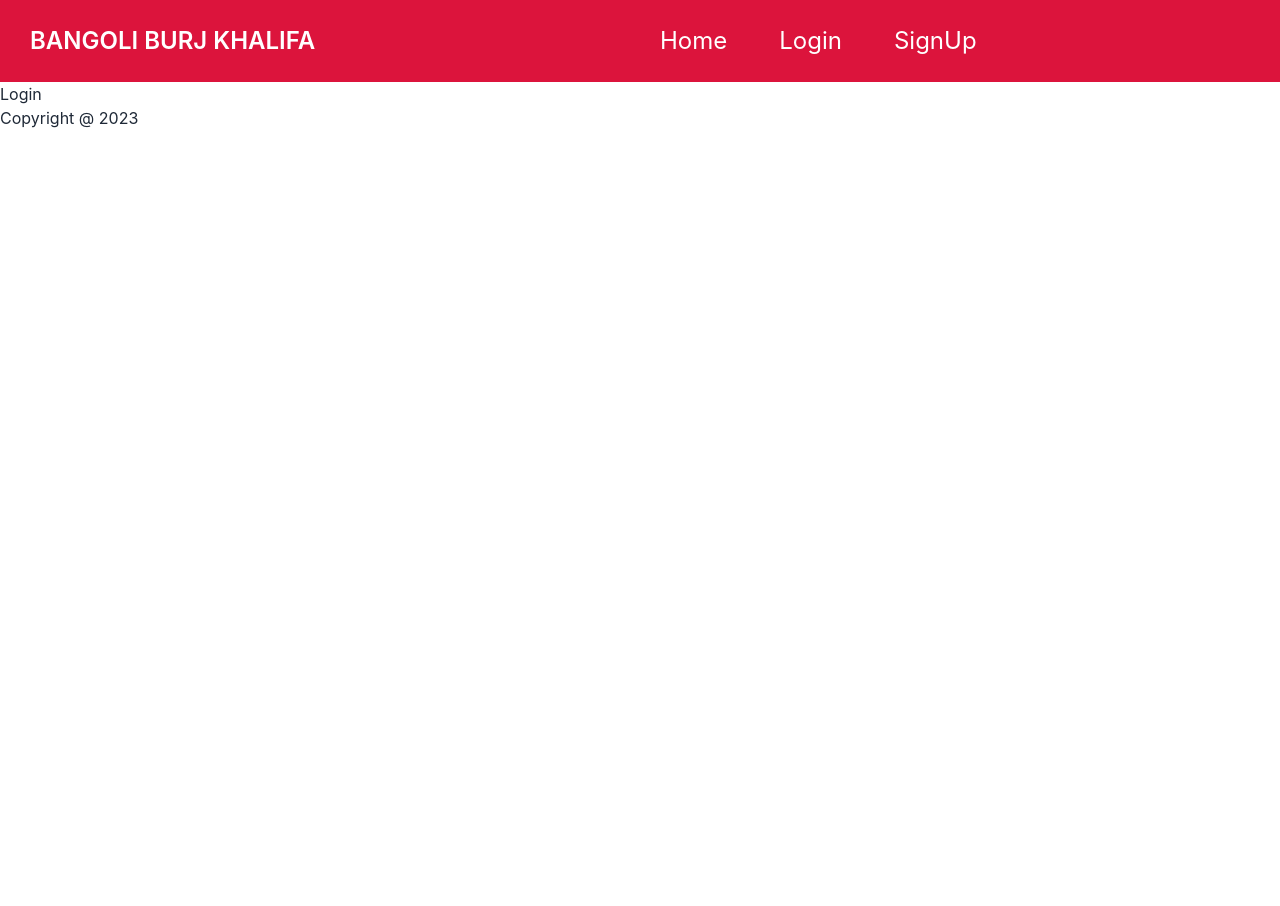
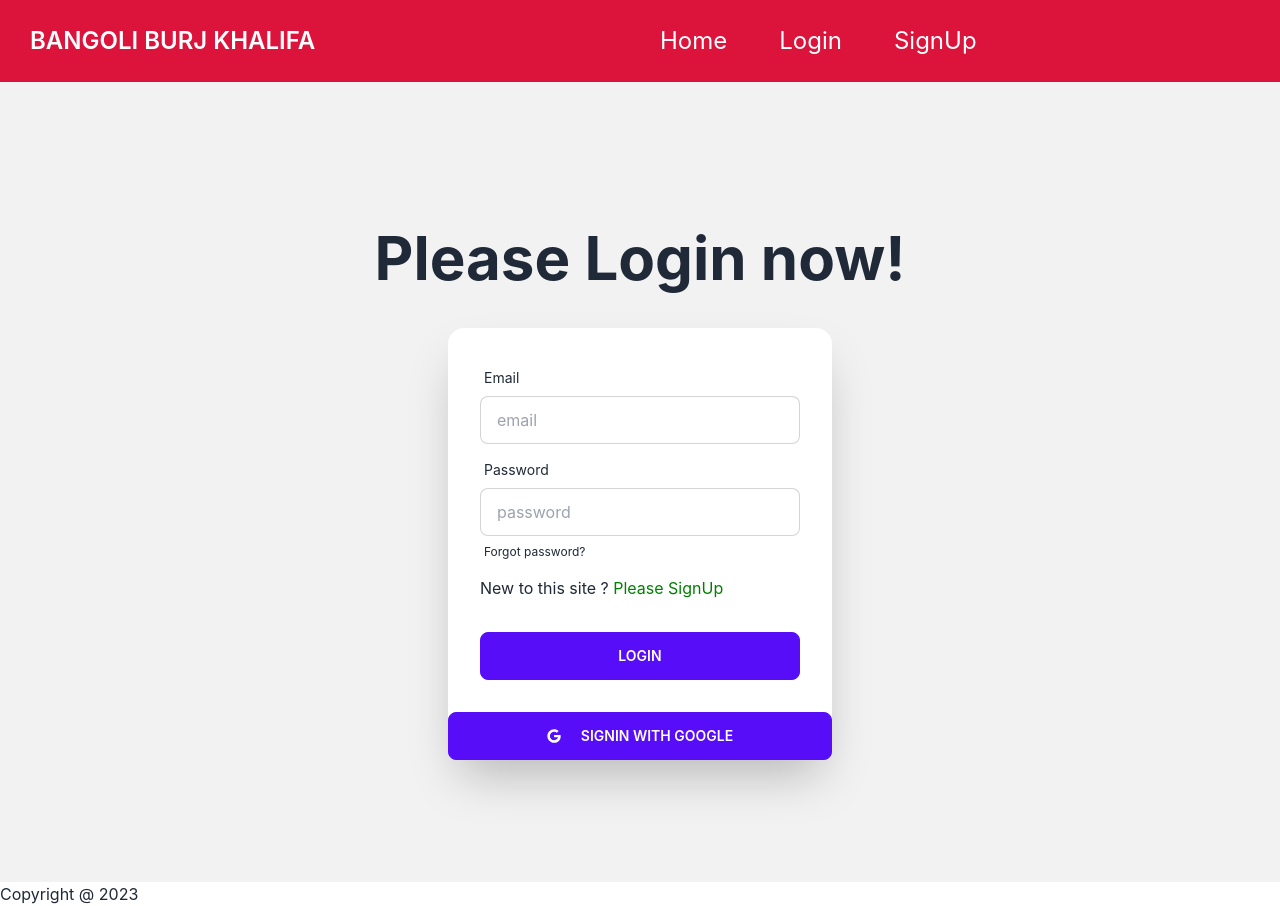
Before and after one commit to sazzadhossain1/-bangoli-burj-khalifa, a React (Create React App) app: page /login in a window 1280 px wide. Before the commit the page ends 800 px from the top, so only its background shows below. Built offline with nearby package versions, Linux system fonts and the light colour scheme.

Commit message:
create user in signUp page and firebase authentication

```diff
--- a/package.json
+++ b/package.json
@@ -10,6 +10,7 @@
     "firebase": "^9.19.1",
     "react": "^18.2.0",
     "react-dom": "^18.2.0",
+    "react-icons": "^4.8.0",
     "react-router-dom": "^6.10.0",
     "react-scripts": "5.0.1",
     "web-vitals": "^2.1.4"
--- /dev/null
+++ b/src/Context/UserContext.js
@@ -0,0 +1,19 @@
+import React, { createContext } from "react";
+import app from "../firebase/firebase.init";
+import { createUserWithEmailAndPassword, getAuth } from "firebase/auth";
+
+export const AuthContext = createContext();
+const auth = getAuth(app);
+
+const UserContext = ({ children }) => {
+  const createUser = (email, password) => {
+    return createUserWithEmailAndPassword(auth, email, password);
+  };
+
+  const authInfo = { createUser };
+  return (
+    <AuthContext.Provider value={authInfo}>{children}</AuthContext.Provider>
+  );
+};
+
+export default UserContext;
--- a/src/components/Login/Login.js
+++ b/src/components/Login/Login.js
@@ -1,7 +1,72 @@
 import React from "react";
+import { FaGoogle } from "react-icons/fa";
+import { Link } from "react-router-dom";
 
 const Login = () => {
-  return <div>Login</div>;
+  const handleLogin = (e) => {
+    e.preventDefault();
+
+    const form = e.target;
+    const email = form.email.value;
+    const password = form.password.value;
+
+    console.log(email, password);
+  };
+  return (
+    <div>
+      <div className="hero min-h-screen bg-base-200">
+        <div className="hero-content flex-col ">
+          <div className="text-center lg:text-left">
+            <h1 className="text-6xl font-bold my-6">Please Login now!</h1>
+          </div>
+          <div className="card flex-shrink-0 w-full max-w-sm shadow-2xl bg-base-100">
+            <form onSubmit={handleLogin} className="card-body">
+              <div className="form-control">
+                <label className="label">
+                  <span className="label-text">Email</span>
+                </label>
+                <input
+                  type="email"
+                  name="email"
+                  placeholder="email"
+                  className="input input-bordered"
+                />
+              </div>
+              <div className="form-control">
+                <label className="label">
+                  <span className="label-text">Password</span>
+                </label>
+                <input
+                  type="password"
+                  name="password"
+                  placeholder="password"
+                  className="input input-bordered"
+                />
+                <label className="label">
+                  <Link href="#" className="label-text-alt link link-hover">
+                    Forgot password?
+                  </Link>
+                </label>
+              </div>
+              <h1>
+                New to this site ?{" "}
+                <Link style={{ color: "green" }} to="/signUp">
+                  Please SignUp
+                </Link>
+              </h1>
+              <div className="form-control mt-6">
+                <button className="btn btn-primary">Login</button>
+              </div>
+            </form>
+            <button className="googleBtn btn btn-primary">
+              <FaGoogle></FaGoogle>
+              <p className="ml-5">SignIn With Google</p>
+            </button>
+          </div>
+        </div>
+      </div>
+    </div>
+  );
 };
 
 export default Login;
--- a/src/components/SignUp/SignUp.js
+++ b/src/components/SignUp/SignUp.js
@@ -1,7 +1,28 @@
-import React from "react";
+import React, { useContext } from "react";
 import { Link } from "react-router-dom";
+import { FaGoogle } from "react-icons/fa";
+import "./signUp.css";
+import { AuthContext } from "../../Context/UserContext";
 
 const SignUp = () => {
+  const { createUser } = useContext(AuthContext);
+
+  const handleSignUp = (e) => {
+    e.preventDefault();
+
+    const form = e.target;
+    const email = form.email.value;
+    const password = form.password.value;
+    const confirm = form.confirm.value;
+    console.log(email, password, confirm);
+
+    createUser(email, password)
+      .then((result) => {
+        const user = result.user;
+        console.log(user);
+      })
+      .catch((error) => console.log(error));
+  };
   return (
     <div>
       <div className="hero min-h-screen bg-base-200">
@@ -10,7 +31,7 @@ const SignUp = () => {
             <h1 className="text-6xl font-bold my-6">Please SignUp now!</h1>
           </div>
           <div className="card flex-shrink-0 w-full max-w-sm shadow-2xl bg-base-100">
-            <form className="card-body">
+            <form onSubmit={handleSignUp} className="card-body">
               <div className="form-control">
                 <label className="label">
                   <span className="label-text">Email</span>
@@ -48,7 +69,7 @@ const SignUp = () => {
               </div>
 
               <h1>
-                Already have an account?{" "}
+                Already have an account?
                 <Link style={{ color: "green" }} to="/login">
                   Please login
                 </Link>
@@ -59,7 +80,8 @@ const SignUp = () => {
               </div>
             </form>
 
-            <button className="googleBtn">
+            <button className="googleBtn btn btn-primary">
+              <FaGoogle></FaGoogle>
               <p className="ml-5">SignIn With Google</p>
             </button>
           </div>
--- /dev/null
+++ b/src/components/SignUp/signUp.css
@@ -0,0 +1,5 @@
+.googleBtn {
+  display: flex;
+  justify-content: center;
+  align-items: center;
+}
--- a/src/index.js
+++ b/src/index.js
@@ -1,13 +1,16 @@
-import React from 'react';
-import ReactDOM from 'react-dom/client';
-import './index.css';
-import App from './App';
-import reportWebVitals from './reportWebVitals';
+import React from "react";
+import ReactDOM from "react-dom/client";
+import "./index.css";
+import App from "./App";
+import reportWebVitals from "./reportWebVitals";
+import UserContext from "./Context/UserContext";
 
-const root = ReactDOM.createRoot(document.getElementById('root'));
+const root = ReactDOM.createRoot(document.getElementById("root"));
 root.render(
   <React.StrictMode>
-    <App />
+    <UserContext>
+      <App />
+    </UserContext>
   </React.StrictMode>
 );
 
```
Also changed, not shown: 1 other file (tests, documents, lock files or other folders).
